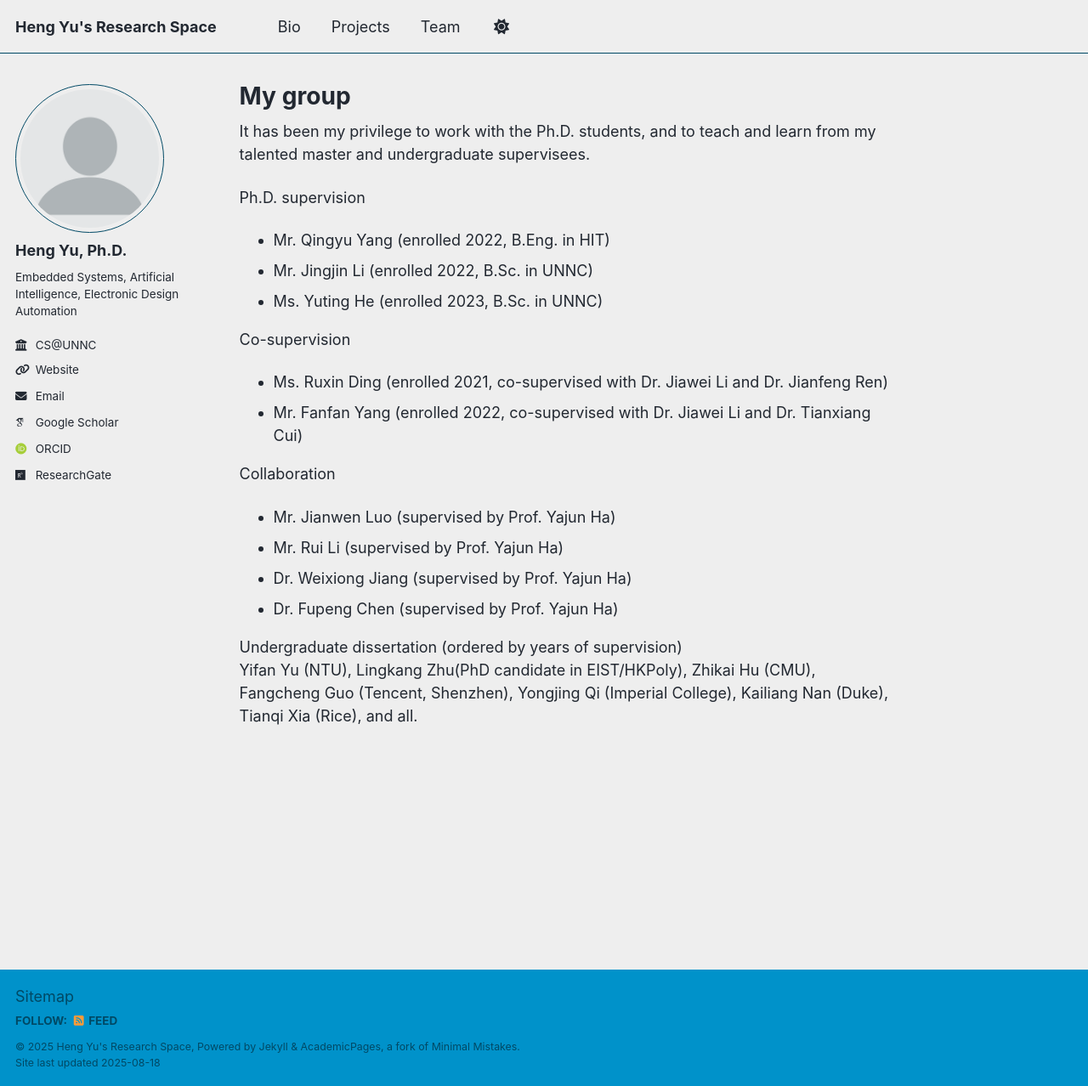
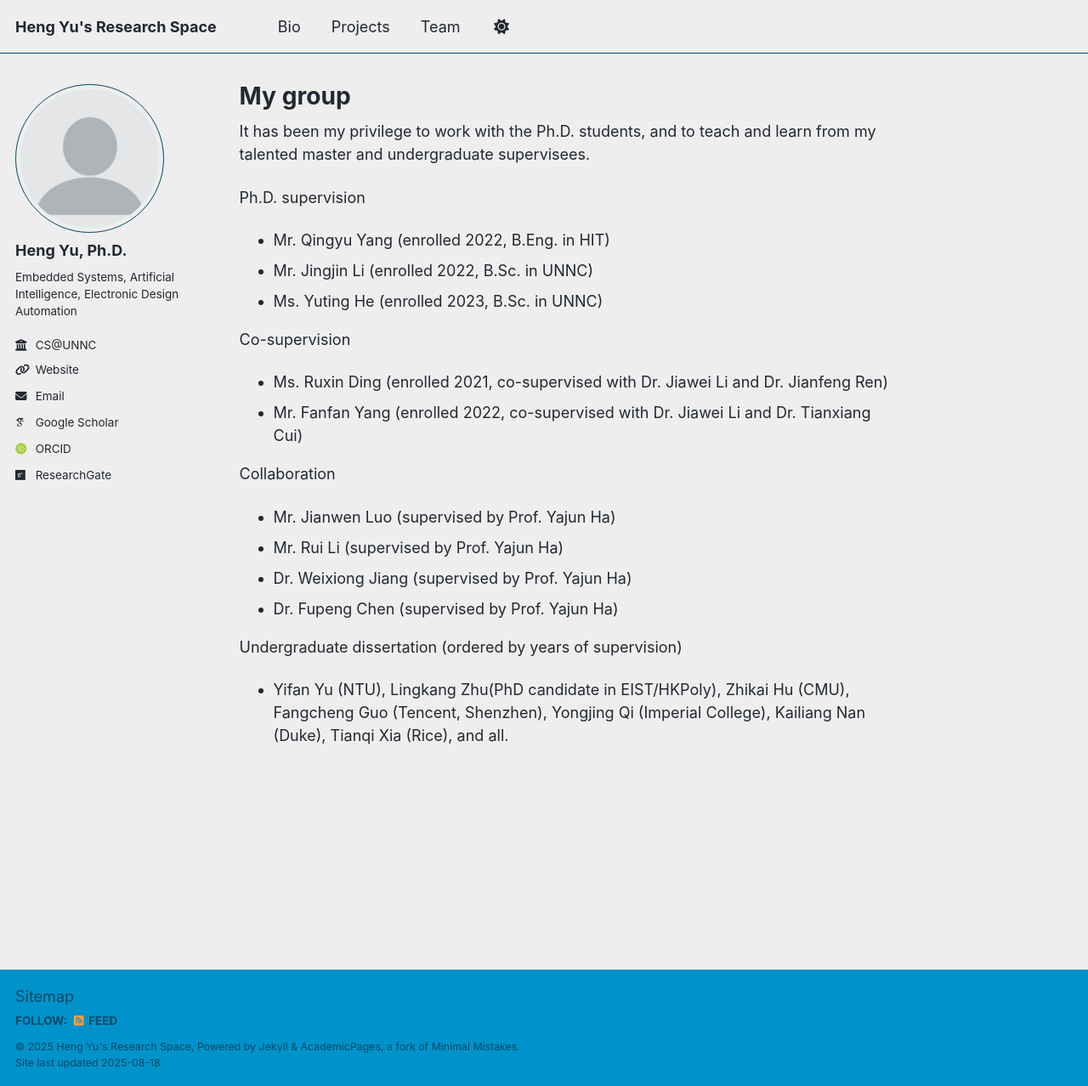
Before and after one commit to eleyuheng/eleyuheng.github.io, a Jekyll site: the page built from _pages/team.md, in a window 1280 px wide and 1278 px high. Shown: the whole window at 85% size. Built offline with Jekyll 4.4.1, drawn with Linux system fonts in a browser that asks for light colours; some web fonts are replaced; a script that is not in the unit is left out.

```diff
--- a/_pages/team.md
+++ b/_pages/team.md
@@ -22,4 +22,4 @@ Collaboration
 - Dr. Fupeng Chen (supervised by Prof. Yajun Ha)
 
 Undergraduate dissertation (ordered by years of supervision)<br>
-Yifan Yu (NTU), Lingkang Zhu(PhD candidate in EIST/HKPoly), Zhikai Hu (CMU), Fangcheng Guo (Tencent, Shenzhen), Yongjing Qi (Imperial College), Kailiang Nan (Duke), Tianqi Xia (Rice), and all.
+- Yifan Yu (NTU), Lingkang Zhu(PhD candidate in EIST/HKPoly), Zhikai Hu (CMU), Fangcheng Guo (Tencent, Shenzhen), Yongjing Qi (Imperial College), Kailiang Nan (Duke), Tianqi Xia (Rice), and all.
```
